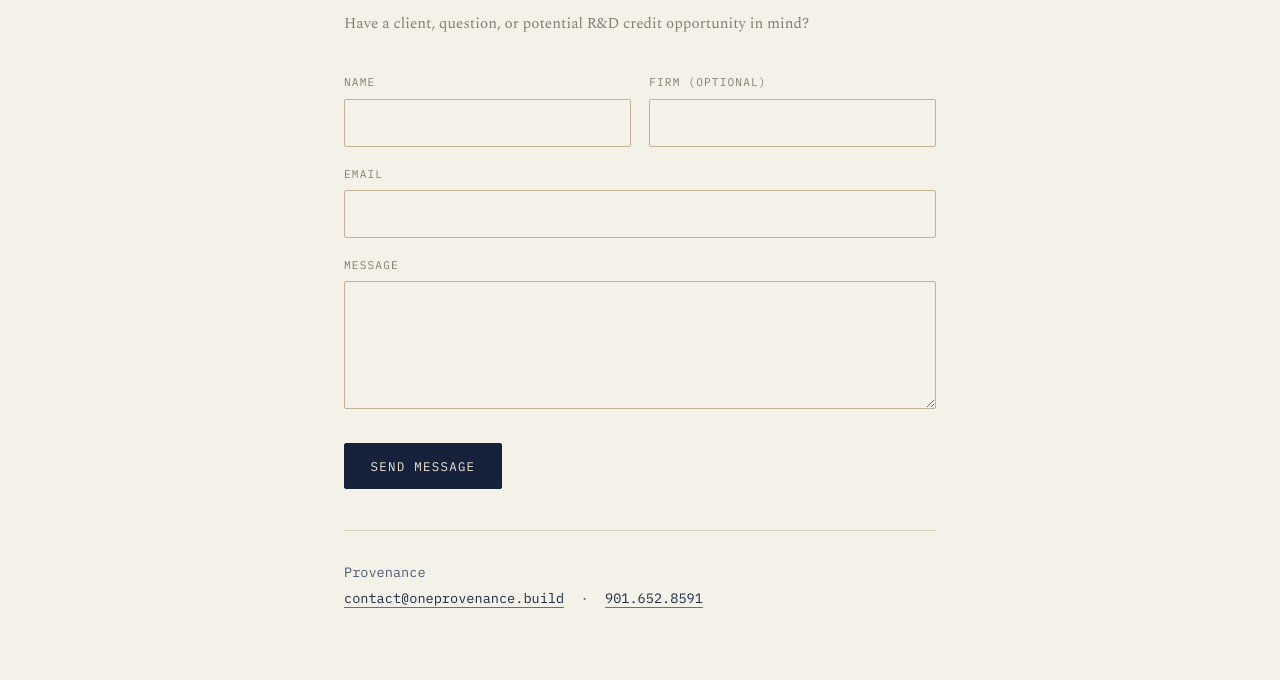
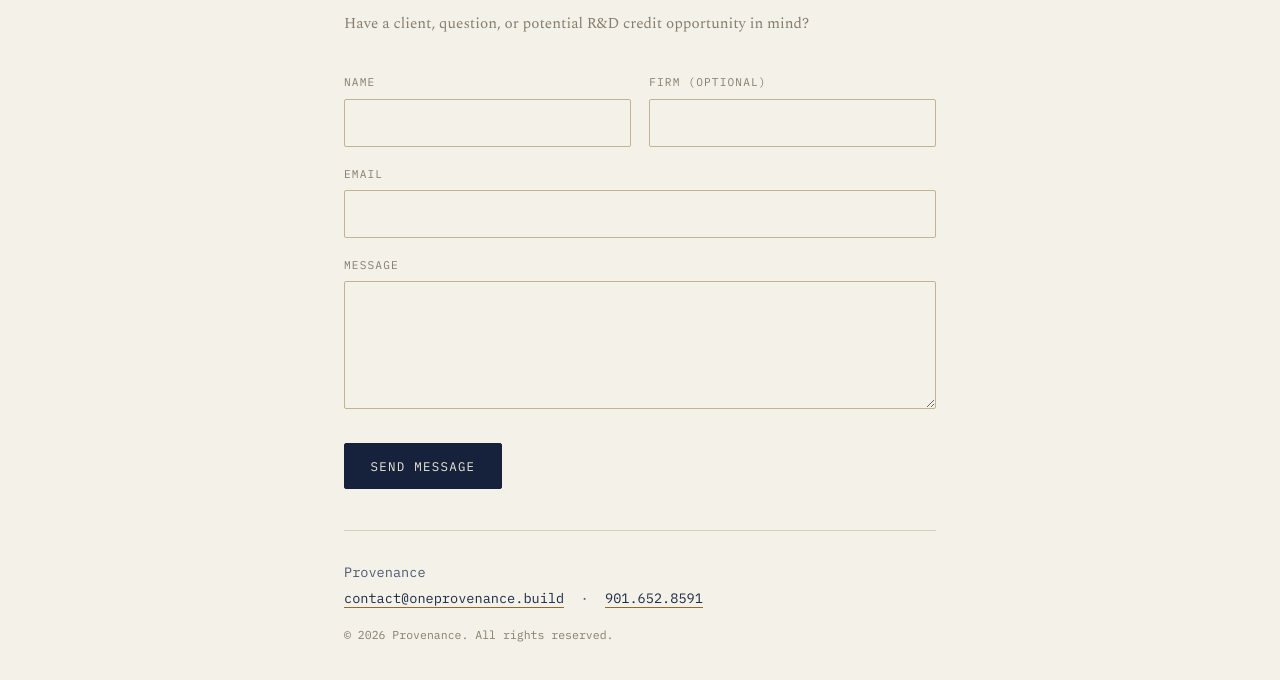
Before and after one commit to Sean-Windmere/provenance-site, a plain HTML site: page contact.html in a window 1280 px wide. Shown: the part 248-928 px from the top of the page. Drawn offline with nearby package versions, Linux system fonts and the light colour scheme.

Commit message:
Publish copyright line on contact page and R&D Signal tool
Co-Authored-By: Claude Sonnet 5 <noreply@anthropic.com>

```diff
--- a/contact.html
+++ b/contact.html
@@ -215,6 +215,12 @@
   }
   .fallback a{color:var(--ink);border-bottom:1px solid var(--gold);text-decoration:none;}
   .fallback a:hover{color:var(--gold-bright);}
+  .copyright{
+    margin-top:0.9rem;
+    font-family:var(--font-mono);
+    font-size:0.72rem;
+    color:var(--ink-faint);
+  }
 </style>
 </head>
 <body>
@@ -267,6 +273,7 @@
     Provenance<br>
     <a href="mailto:contact@oneprovenance.build">contact@oneprovenance.build</a> &nbsp;&middot;&nbsp; <a href="tel:+19016528591">901.652.8591</a>
   </div>
+  <p class="copyright">&copy; 2026 Provenance. All rights reserved.</p>
 </div>
 
 <script>
```
Also changed, not shown: tools/rd-signal.html (+8 -0 lines).
